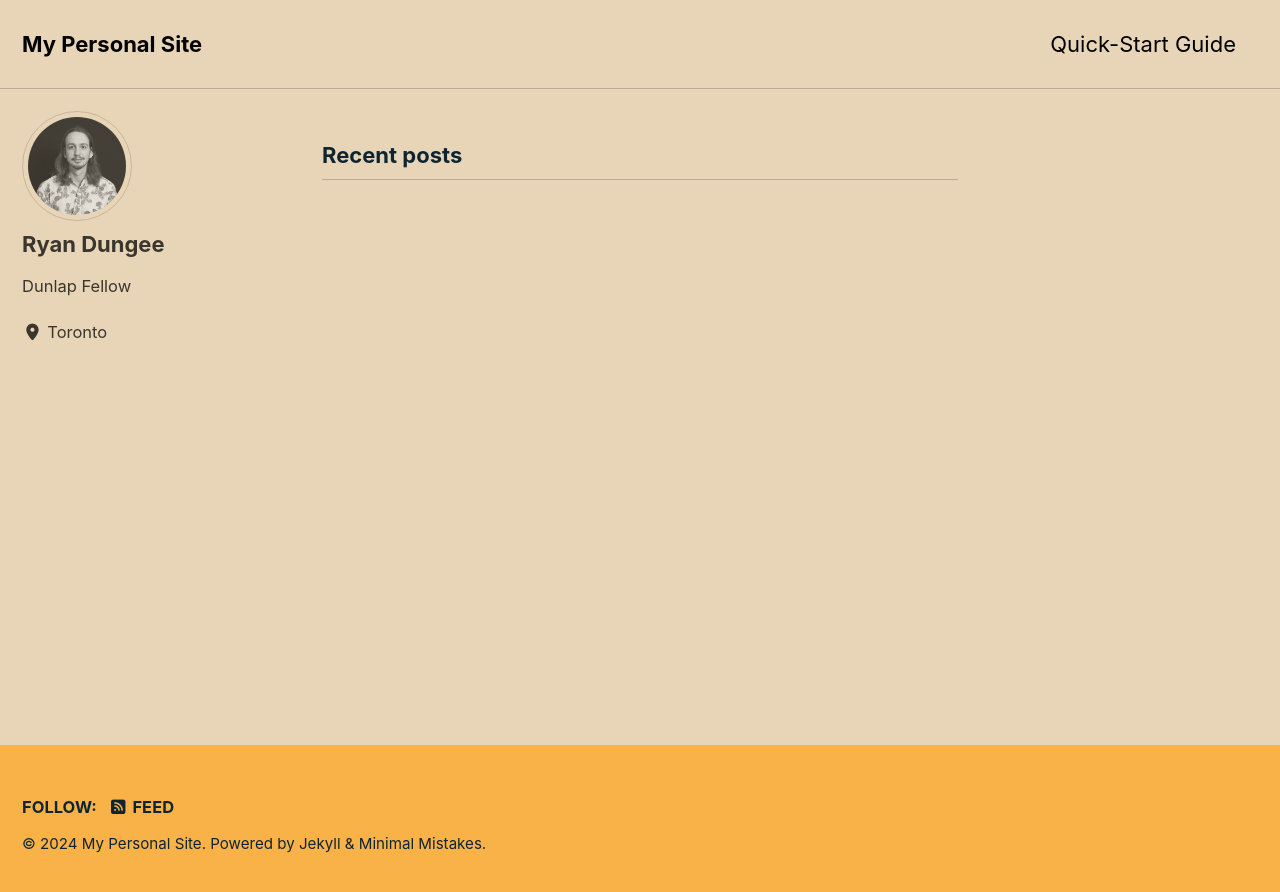
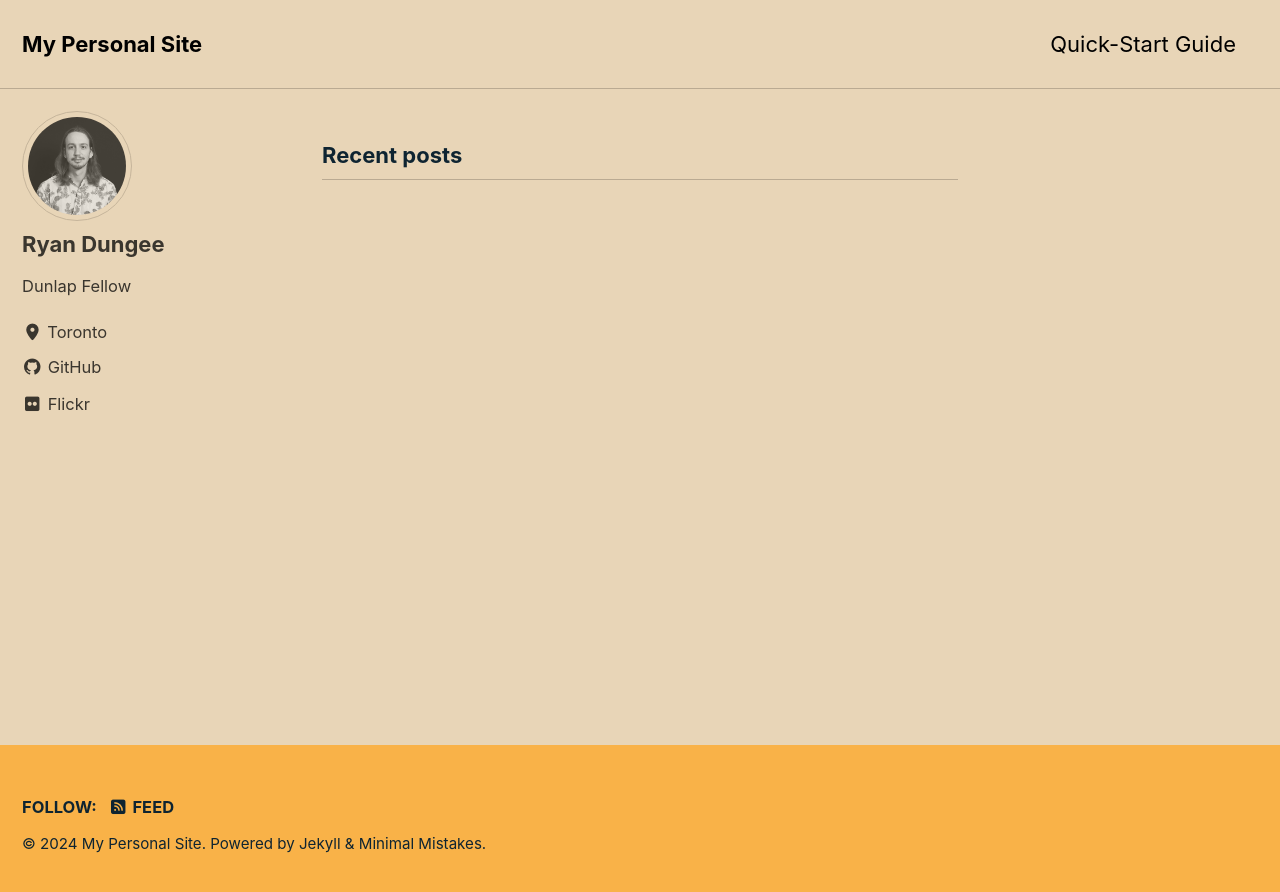
Before and after one commit to rdungee/rdungee.github.io, a Jekyll site: the page built from index.html, in a window 1280 px wide. Shown: the top 892 px of the page. Built offline with Jekyll 4.4.1, drawn with Linux system fonts in a browser that asks for light colours; cached includes are drawn as plain includes; the list of posts is cut into pages by our own code.

Commit message:
adding sites

```diff
--- a/_config.yml
+++ b/_config.yml
@@ -133,10 +133,10 @@ author:
       # url: "https://facebook.com/"
     - label: "GitHub"
       icon: "fab fa-fw fa-github"
-      # url: "https://github.com/"
-    - label: "Instagram"
-      icon: "fab fa-fw fa-instagram"
-      # url: "https://instagram.com/"
+      url: "https://github.com/rdungee"
+    - label: "Flickr"
+      icon: "fab fa-fw fa-flickr"
+      url: "https://www.flickr.com/photos/198080685@N02/"
 
 # Site Footer
 footer:
```
